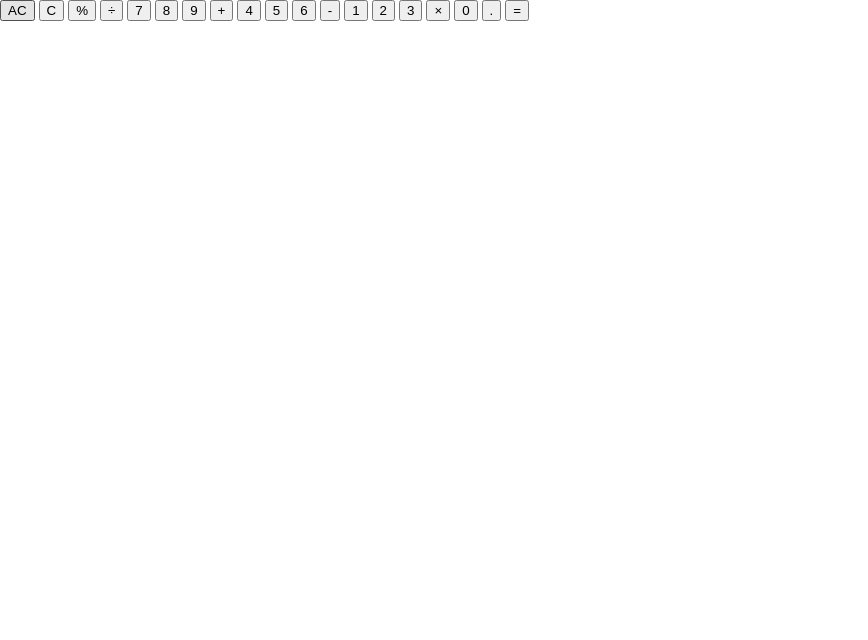
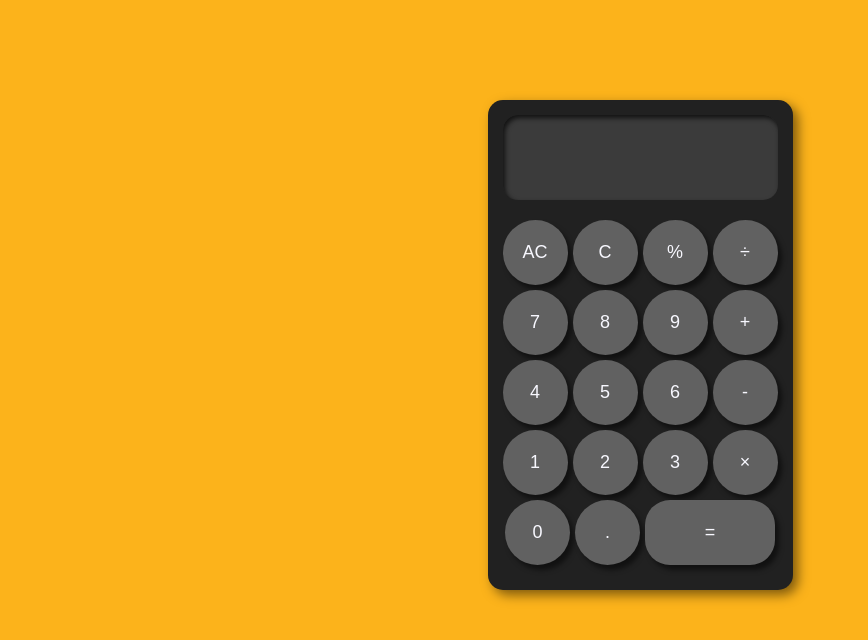
Before and after one commit to doorkiPr/Calculator, a plain HTML site: page index.html in a window 1280 px wide. Shown: the whole page, without its empty margins (0-868 px from the left). Drawn offline with Linux system fonts and the light colour scheme.

Commit message:
added styling for calculator

```diff
--- a/style.css
+++ b/style.css
@@ -1,4 +1,67 @@
-body{
+body {
     margin: 0;
     padding: 0;
+    display: flex;
+    justify-content: center;
+    background-color: #fcb31b;
 }
+
+.calculatorWrapper {
+    margin-top: 100px;
+    width: 275px;
+    height: 460px;
+    padding: 15px;
+    display: flex;
+    flex-direction: column;
+    gap: 20px;
+    background-color: #212121;
+    box-shadow: 5px 5px 12px rgba(0,0,0,0.5);
+    border-radius: 15px;
+}
+
+
+.screen {
+    height: 85px;
+    background-color: #3B3B3B;
+    border-radius: 15px;
+    color: #60A07F;
+    box-shadow: inset 2px 3px 5px 0px rgba(0,0,0,0.7);
+
+}
+.buttonWrapper{
+    display: flex;
+    flex-wrap: wrap;
+    gap : 5px;
+    justify-content: center;
+}
+
+button{
+    border-radius: 50%;
+    height: 65px;
+    width: 65px;
+    padding: 0;
+    font-size: large;
+    border: none;
+    background-color: #616161;
+    color: ghostwhite;
+    box-shadow : 4px 5px 5px 0px rgba(0,0,0,0.5);
+
+}
+#equals{
+    border-radius: 25px;
+    align-self: flex-end;
+    width: 130px;
+}
+button:hover{
+    cursor: pointer;
+    transform: translateY(-0.2rem);
+}
+[data-type = "number"]:hover{
+    background-color: #bdbdbd;
+}
+[data-type = "operator"]:hover{
+    background-color: mediumturquoise;
+}
+ .equals:hover{
+    background-color: limegreen;
+ }
```
